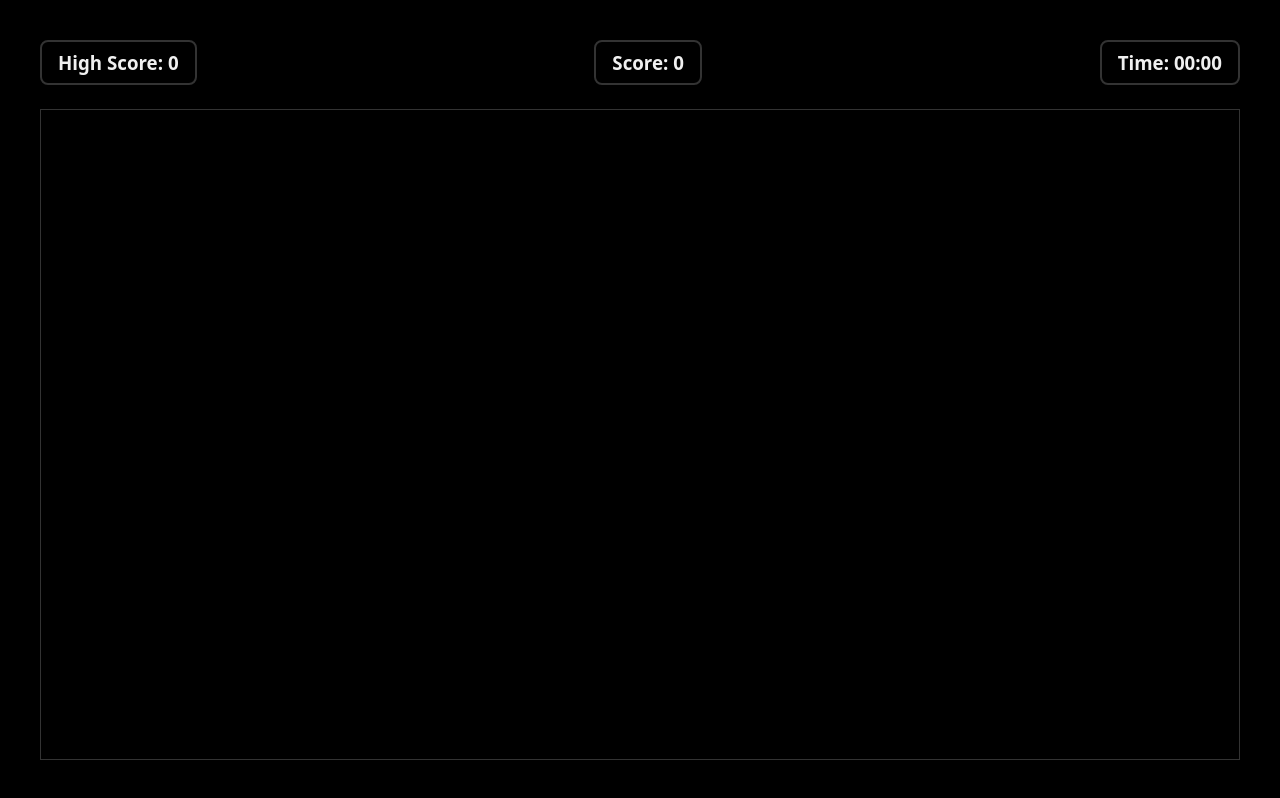
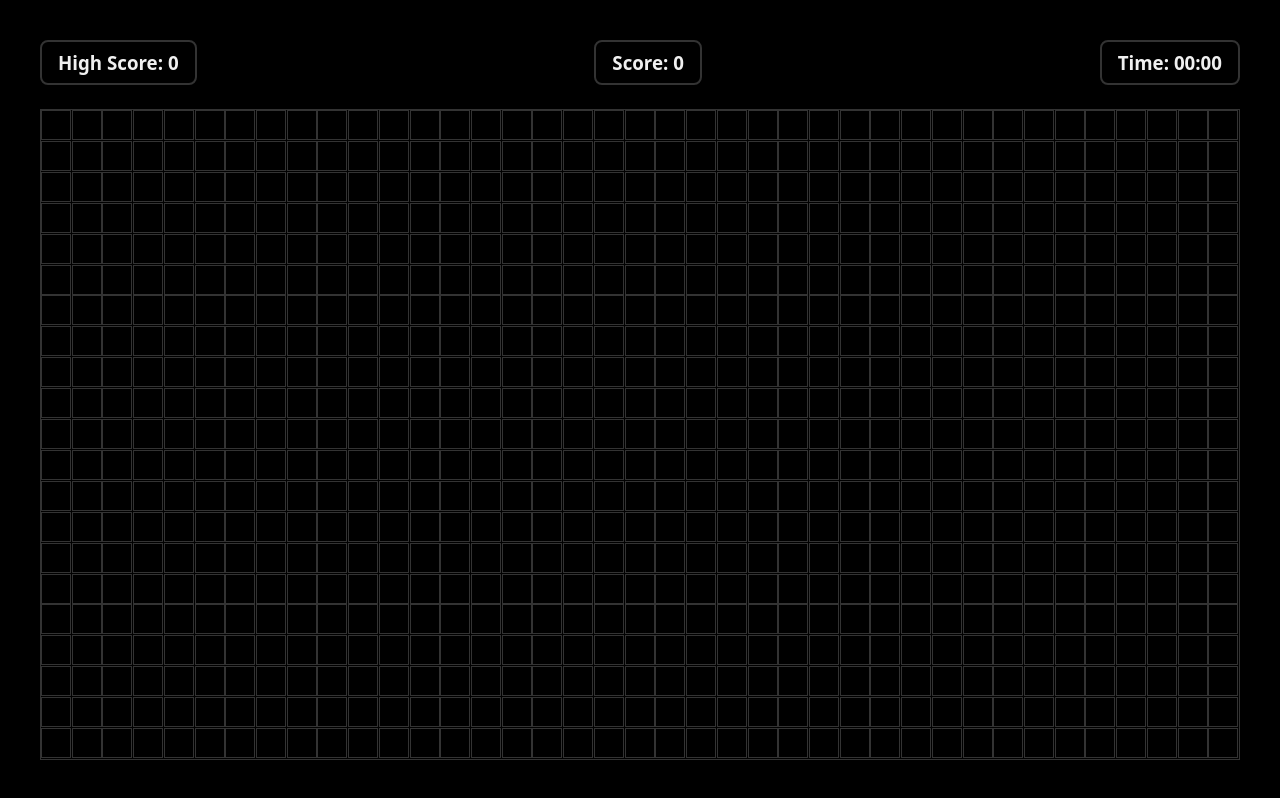
Before and after one commit to SPChandraSai/Logic-Fixing, a plain HTML site: page Snake Game/index.html in a window 1280 px wide. Drawn offline with Linux system fonts and the light colour scheme.

Commit message:
fixed the grid

```diff
--- a/Snake Game/script.js
+++ b/Snake Game/script.js
@@ -1,6 +1,12 @@
-const board=document.querySelector('.board');
-const blockHeight=30;
-const blockWidth=30;
+const board = document.querySelector('.board');
+const blockHeight = 30;
+const blockWidth = 30;
 
-const cols=Math.floor(board.clientWidth / blockWidth);
-const rows=Math.floor(board.clientHeight / blockHeight);
+const cols = Math.floor(board.clientWidth / blockWidth);
+const rows = Math.floor(board.clientHeight / blockHeight);
+
+for (let i = 0; i < rows * cols; i++){
+    const block = document.createElement('div');
+    block.classList.add('block');
+    board.appendChild(block);
+}
--- a/Snake Game/style.css
+++ b/Snake Game/style.css
@@ -73,8 +73,8 @@ section .infos{
     border: 1px solid var(--border-primary-color);
     flex-grow: 1;
     display: grid;
-    grid-template-columns: repeat(auto-fill, 30px);
-    grid-template-rows : repeat(auto-fill, 30px);
+    grid-template-columns: repeat(auto-fill, minmax(30px, 1fr));
+    grid-template-rows : repeat(auto-fill, minmax(30px, 1fr));
 }
 
 .block{
```
